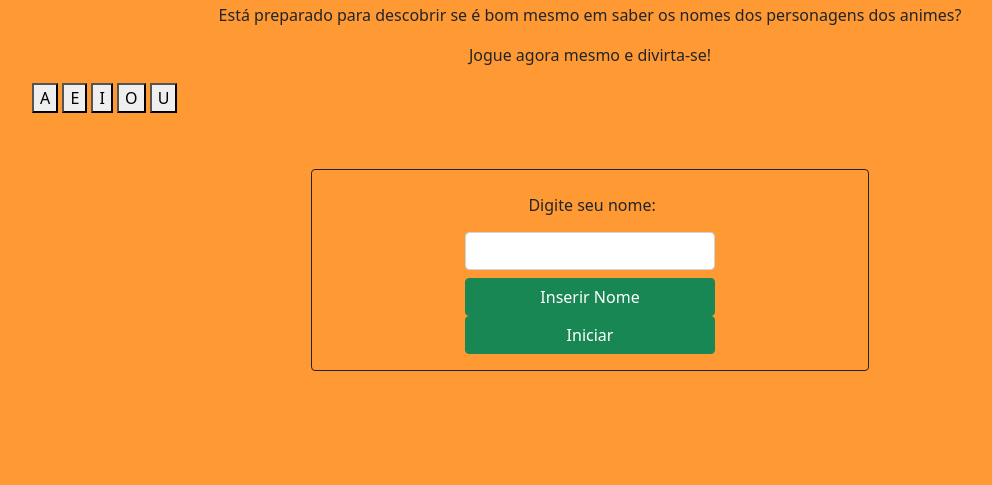
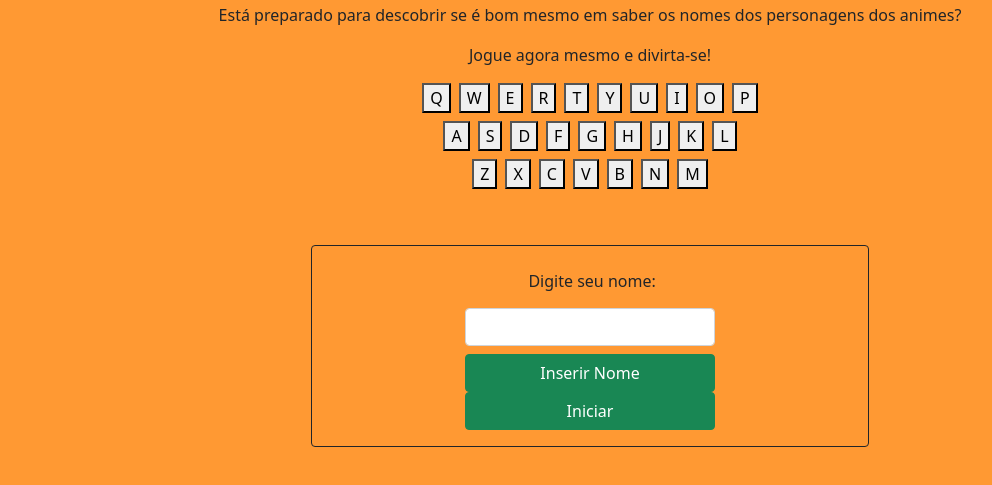
Before and after one commit to viniciuscluna/Grupo-Jogo-Forca, a plain HTML site: page index.html in a window 1280 px wide. Shown: the part 61-546 px from the top of the page, without its empty margins (50-1042 px from the left). Drawn offline with Linux system fonts and the light colour scheme.

Commit message:
JSON novo adicionado e teclado virtual completo!

```diff
--- a/index.html
+++ b/index.html
@@ -25,12 +25,40 @@
                 <p>Jogue agora mesmo e divirta-se!</p>
             </div>
         </div>
-         <!-- TODO -->
-         <button class="teclado" data-letra="A">A</button>
-         <button class="teclado" data-letra="E">E</button>
-         <button class="teclado" data-letra="I">I</button>
-         <button class="teclado" data-letra="O">O</button>
-         <button class="teclado" data-letra="U">U</button>
+        <div class="d-flex flex-column justify-content-center">
+            <div class="mb-2 d-flex justify-content-center">
+                <button class="teclado me-2" data-letra="Q">Q</button>
+                <button class="teclado me-2" data-letra="W">W</button>
+                <button class="teclado me-2" data-letra="E">E</button>
+                <button class="teclado me-2" data-letra="R">R</button>
+                <button class="teclado me-2" data-letra="T">T</button>
+                <button class="teclado me-2" data-letra="Y">Y</button>
+                <button class="teclado me-2" data-letra="U">U</button>
+                <button class="teclado me-2" data-letra="I">I</button>
+                <button class="teclado me-2" data-letra="O">O</button>
+                <button class="teclado" data-letra="P">P</button>
+            </div>
+            <div class="mb-2 d-flex justify-content-center">
+                <button class="teclado me-2" data-letra="A">A</button>
+                <button class="teclado me-2" data-letra="S">S</button>
+                <button class="teclado me-2" data-letra="D">D</button>
+                <button class="teclado me-2" data-letra="F">F</button>
+                <button class="teclado me-2" data-letra="G">G</button>
+                <button class="teclado me-2" data-letra="H">H</button>
+                <button class="teclado me-2" data-letra="J">J</button>
+                <button class="teclado me-2" data-letra="K">K</button>
+                <button class="teclado" data-letra="L">L</button>
+            </div>
+            <div class="d-flex justify-content-center">
+                <button class="teclado me-2" data-letra="Z">Z</button>
+                <button class="teclado me-2" data-letra="X">X</button>
+                <button class="teclado me-2" data-letra="C">C</button>
+                <button class="teclado me-2" data-letra="V">V</button>
+                <button class="teclado me-2" data-letra="B">B</button>
+                <button class="teclado me-2" data-letra="N">N</button>
+                <button class="teclado" data-letra="M">M</button>
+            </div>
+        </div>
     </header>
 
     <main>
--- a/js/api.js
+++ b/js/api.js
@@ -1 +1 @@
-export const address = 'https://gist.githubusercontent.com/Sogolonmvj/89034432c782897e1d08a9c94b842e5e/raw/bb9187ea792dd45451a1c65a9bee5e62304d8d9e/characters.json';
+export const address = 'https://gist.githubusercontent.com/Sogolonmvj/89034432c782897e1d08a9c94b842e5e/raw/2a553018853ef5c9fd40f81bbb6f5178ccaa1988/characters.json';
--- a/js/funcoes.js
+++ b/js/funcoes.js
@@ -64,7 +64,7 @@ export class PlacarJogo {
 
 //Função que valida a letra dentro da forca
 function verificarLetraForca(letra, palavraEscolhida, palavraDecrifrada, letrasJaEscolhidas, qtdVidas) {
-    debugger
+
     if (palavraDecrifrada.includes(letra) || letrasJaEscolhidas.includes(letra)) {
         return {
             Sucesso: false,
```
